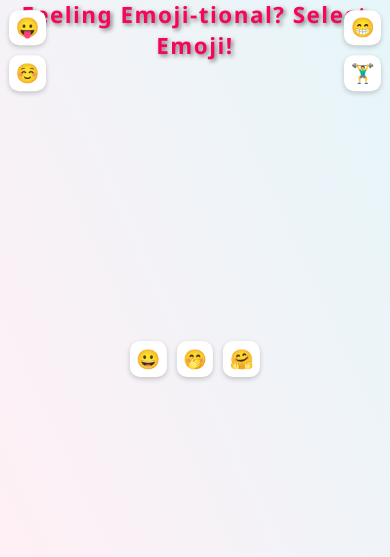
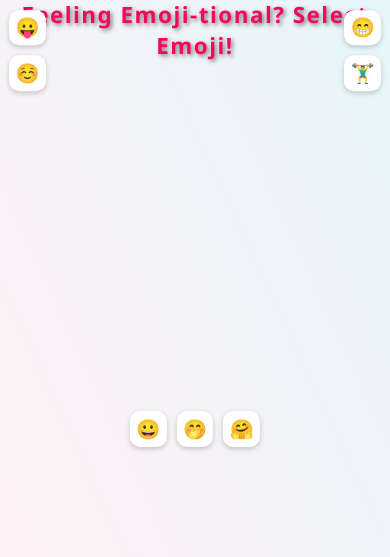
Before and after one commit to Balaji796/Meghana, a Django app: page /view in a window 390 px wide. Shown: the part 287-844 px from the top of the page. Run offline with Django 4.2, Linux system fonts and the light colour scheme.

Commit message:
Update emoji.html

```diff
--- a/meghana/templates/emoji.html
+++ b/meghana/templates/emoji.html
@@ -53,7 +53,7 @@
     }
 
     .bottom {
-      bottom: 600px; /* Moved higher from 100px */
+      bottom: 400px; /* Moved higher from 100px */
       left: 50%;
       transform: translateX(-50%);
       flex-wrap: wrap;
@@ -126,7 +126,7 @@
       }
 
       .bottom {
-        bottom: 180px; /* Even higher on small screens */
+        bottom: 110px; /* Even higher on small screens */
       }
 
       body {
```
